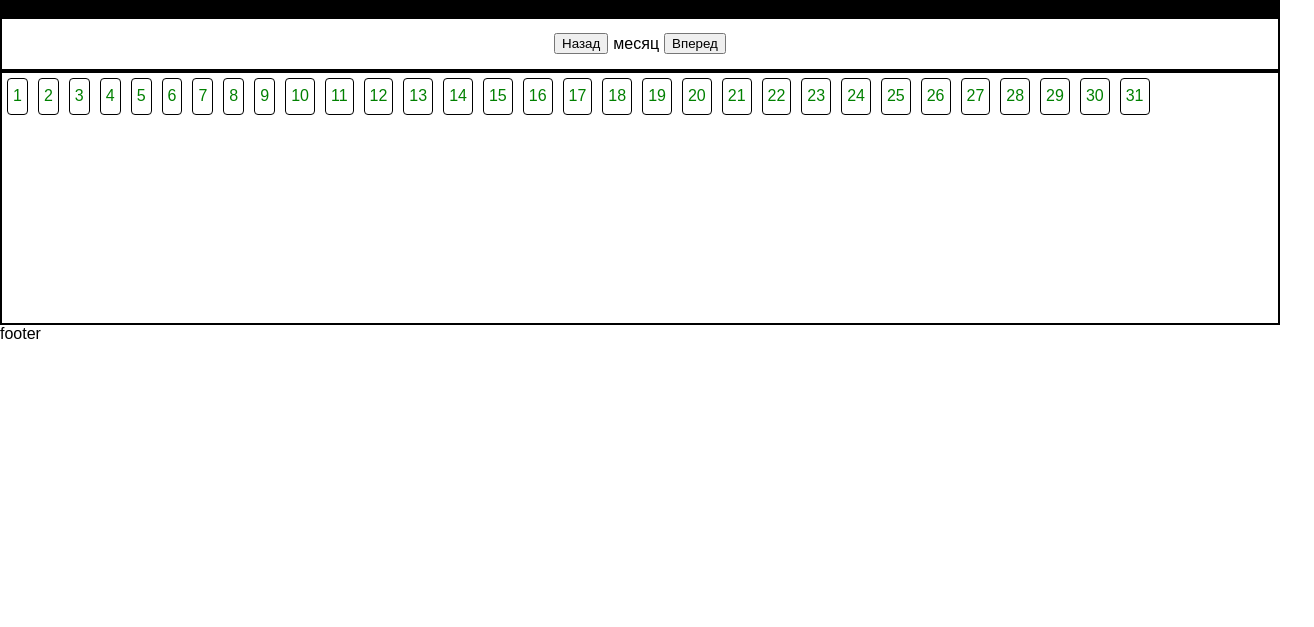
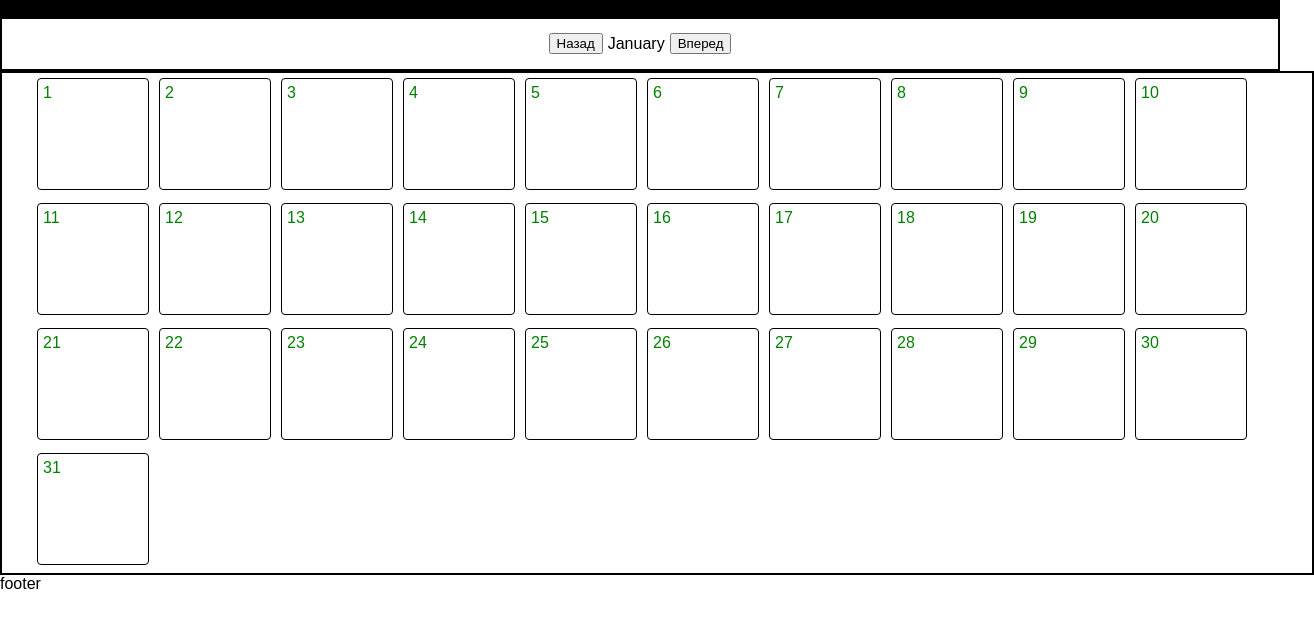
Before and after one commit to KillReal63/Calendar, a website built with Vite: page index.html in a window 1280 px wide. Shown: the part 51-678 px from the top of the page, 1314 px wide, since content can reach past the window. Built offline with nearby package versions, Linux system fonts and the light colour scheme.

Commit message:
Kir
add button

```diff
--- a/index.html
+++ b/index.html
@@ -10,11 +10,11 @@
         <h2 class="logo">Календарь</h2>
       </header>
         <main class="main">
-            <form class="controls">
-                <button class="button left">Назад</button>
-                <div class="month">месяц</div>
-                <button class="button right">Вперед</button>
-            </form>
+            <div class="controls" >
+                <button class="button left" id="left-button">Назад</button>
+                <div class="month" id="month-name"></div>
+                <button class="button right" id="right-button">Вперед</button>
+            </div>
             <div class="container" id="container">
             </div>
         </main>
--- a/main.js
+++ b/main.js
@@ -2,20 +2,32 @@ import './style.css';
 import './variables.css';
 
 const container = document.getElementById('container');
+const leftButton = document.getElementById('left-button');
+const rightButton = document.getElementById('right-button');
+rightButton.addEventListener('click', () => handleButtonClick());
+
+const handleButtonClick = side => {
+  const id = container.getAttribute('data-month-id');
+  if (id <= 11) {
+    renderMonth(year[Number(id)]);
+  } else {
+    renderMonth(year[0]);
+  }
+};
 
 const year = [
-  { name: 'January', length: 31 },
-  { name: 'February', length: 28 },
-  { name: 'March', length: 31 },
-  { name: 'April', length: 30 },
-  { name: 'May', length: 31 },
-  { name: 'June', length: 30 },
-  { name: 'July', length: 31 },
-  { name: 'August', length: 31 },
-  { name: 'September', length: 30 },
-  { name: 'October', length: 31 },
-  { name: 'November', length: 30 },
-  { name: 'December', length: 31 },
+  { name: 'January', length: 31, id: 1 },
+  { name: 'February', length: 28, id: 2 },
+  { name: 'March', length: 31, id: 3 },
+  { name: 'April', length: 30, id: 4 },
+  { name: 'May', length: 31, id: 5 },
+  { name: 'June', length: 30, id: 6 },
+  { name: 'July', length: 31, id: 7 },
+  { name: 'August', length: 31, id: 8 },
+  { name: 'September', length: 30, id: 9 },
+  { name: 'October', length: 31, id: 10 },
+  { name: 'November', length: 30, id: 11 },
+  { name: 'December', length: 31, id: 12 },
 ];
 
 const date = year.map(({ name, length }) => {
@@ -26,8 +38,14 @@ const date = year.map(({ name, length }) => {
   return { name, month };
 });
 
-const getMonth = month => {
-  const currentMonth = date.filter(({ name }) => month === name);
+const renderMonth = ({ name: monthName, length, id: monthId }) => {
+  while (container.firstChild) {
+    container.firstChild.remove();
+  }
+  container.setAttribute('data-month-id', monthId);
+  const currentMonthName = document.getElementById('month-name');
+  currentMonthName.innerText = monthName;
+  const currentMonth = date.filter(({ name }) => monthName === name);
   currentMonth[0].month.map(({ id }) => {
     const days = document.createElement('div');
     days.innerText = id;
@@ -36,4 +54,4 @@ const getMonth = month => {
   });
 };
 
-getMonth('January');
+renderMonth(year[0]);
--- a/style.css
+++ b/style.css
@@ -29,8 +29,10 @@ body, h1 {
 
 .container {
   display: flex;
-  height: 250px;
-  width: auto;
+  flex-wrap: wrap;
+  height: 500px;
+  width: 100%;
+  padding-left: 30px;
   border: 2px solid;
 
 }
@@ -42,12 +44,11 @@ body, h1 {
 .days {
   display: flex;
   flex-wrap: wrap;
-  align-items: center;
-  height: 25px;
+  height: 100px;
+  width: 100px;
   padding: 5px;
   margin: 5px;
   color: green;
   border: 1px solid black;
   border-radius: 4px;
-
 }
```
